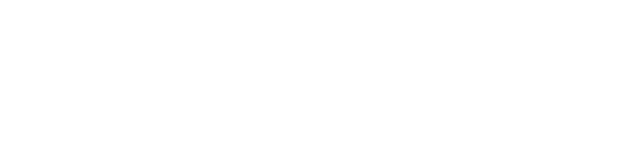
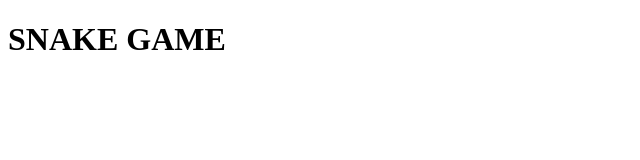
Before and after one commit to FrancoEstevez/snake-game, a plain HTML site: page index.html in a window 1280 px wide. Shown: the whole page, without its empty margins (0-640 px from the left). Drawn offline with Linux system fonts and the light colour scheme.

Commit message:
Added Snake Game title

```diff
--- a/index.html
+++ b/index.html
@@ -7,6 +7,8 @@
     <title>Snake Game</title>
 </head>
 <body>
-
+    <h1>
+        SNAKE GAME
+    </h1>
 </body>
 </html>
```
